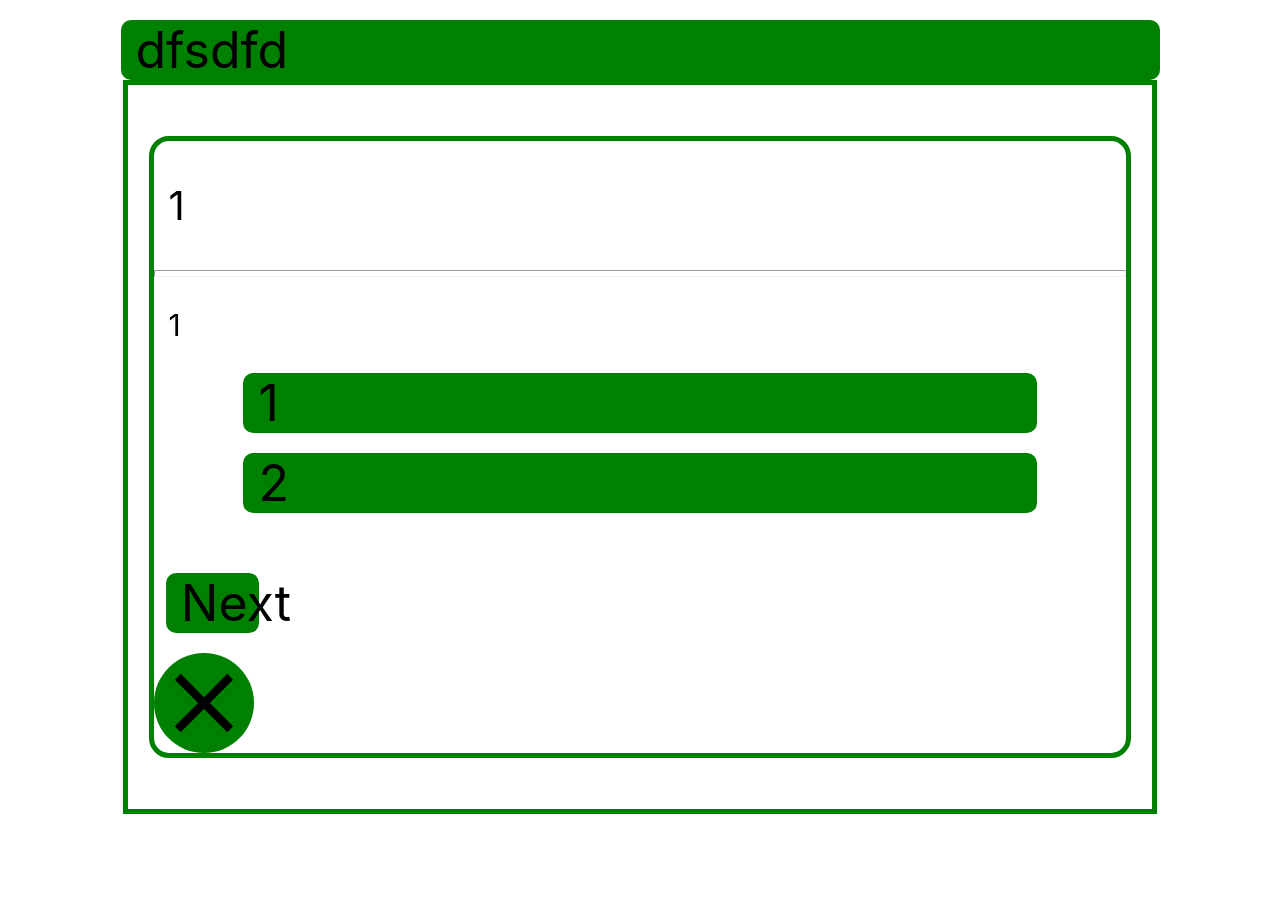
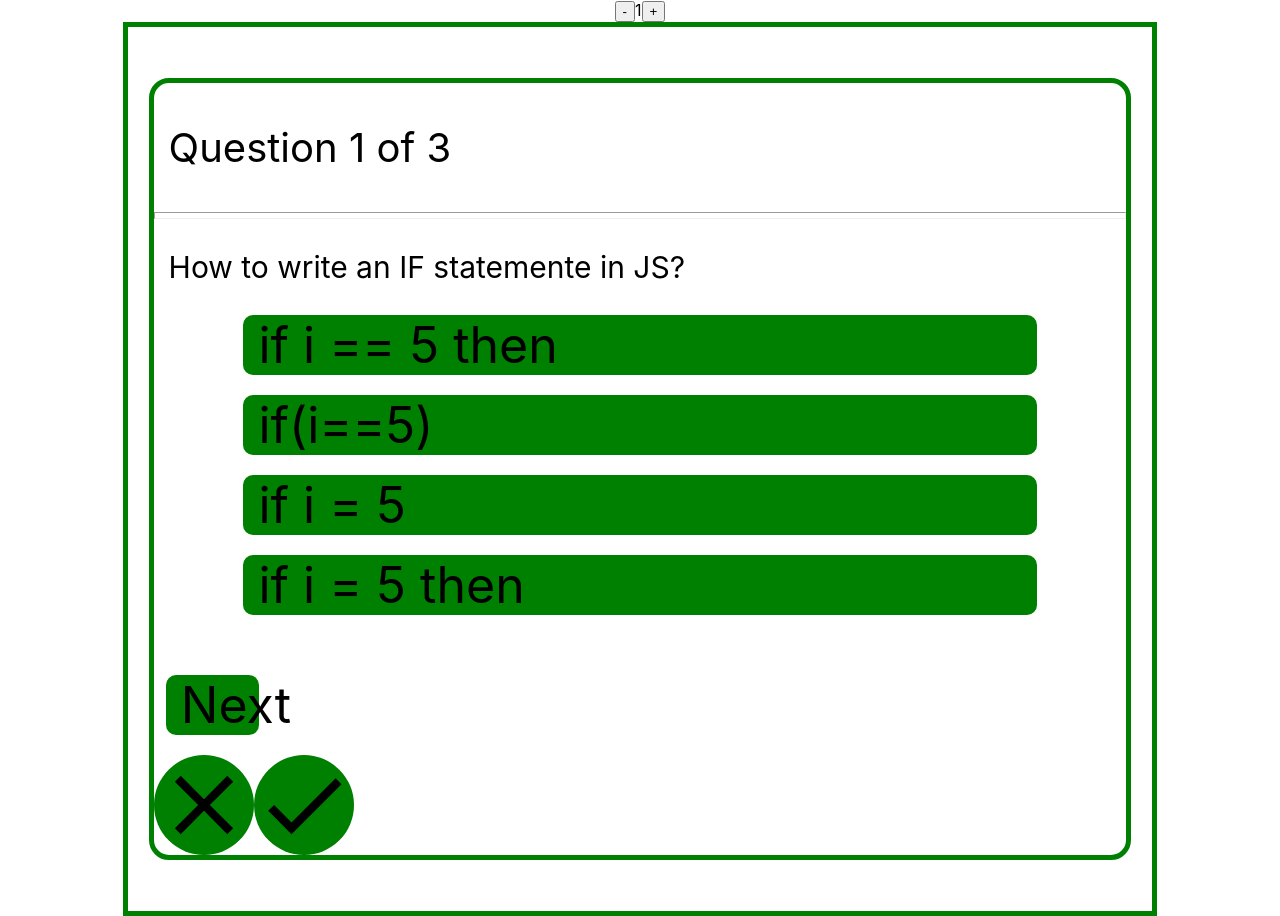
Before and after one commit to IDDQD404/react_Quiz, a React (Create React App) app: page / in a window 1280 px wide. Before the commit the page ends 814 px from the top, so only its background shows below. Built offline with nearby package versions, Linux system fonts and the light colour scheme.

Commit message:
Added and adapted redux

```diff
--- a/package.json
+++ b/package.json
@@ -7,6 +7,7 @@
     "@emotion/styled": "^11.10.5",
     "@mui/icons-material": "^5.11.0",
     "@mui/material": "^5.11.7",
+    "@reduxjs/toolkit": "^1.9.2",
     "@testing-library/jest-dom": "^5.16.5",
     "@testing-library/react": "^13.4.0",
     "@testing-library/user-event": "^13.5.0",
@@ -16,6 +17,7 @@
     "@types/react-dom": "^18.0.10",
     "react": "^18.2.0",
     "react-dom": "^18.2.0",
+    "react-redux": "^8.0.5",
     "react-scripts": "5.0.1",
     "typescript": "^4.9.4",
     "web-vitals": "^2.1.4"
--- a/src/App.tsx
+++ b/src/App.tsx
@@ -1,19 +1,50 @@
-import React from "react";
-import logo from "./logo.svg";
+import React, { useState } from "react";
 import "./App.css";
-import Button from "./components/button/Button";
 import Quiz from "./components/quiz/Quiz";
 
+import { useAppSelector, useAppDispatch } from "./hooks";
+import {
+  incrementQuestionNumber,
+  decrementQuestionNumber,
+  AppCounter,
+} from "./AppSlice";
+
 function App() {
+  const variable = useAppSelector(AppCounter);
+  const dispatch = useAppDispatch();
+
+  const Questions = {
+    QuestionLabel: `Question ${variable.QuestionNumber.value} of 3`,
+    QuestionBody: variable.QuestionBody.value,
+    VariantsAnswers: variable.VariantsAnswers.value,
+  };
+
   return (
     <div className="App">
       {/* add redux */}
-      <Button text={"dfsdfd"} />
+      <div>
+        <div>
+          <button
+            aria-label="Decrement value"
+            onClick={() => dispatch(decrementQuestionNumber())}
+          >
+            -
+          </button>
+          <span>{variable.QuestionNumber.value}</span>
+          <button
+            aria-label="Increment value"
+            onClick={() => dispatch(incrementQuestionNumber())}
+          >
+            +
+          </button>
+        </div>
+      </div>
+      {/* <Button text={"dfsdfd"} /> */}
       <Quiz
-        QuestionLabel={"1"}
-        QuestionBody={"1"}
-        VariantsAnswer={["1", "2"]}
-        CompletedQuestions={[true]}
+        QuestionLabel={Questions.QuestionLabel}
+        QuestionBody={Questions.QuestionBody}
+        VariantsAnswer={Questions.VariantsAnswers}
+        FailedQuestions={[true, false]}
       />
     </div>
   );
--- /dev/null
+++ b/src/AppSlice.ts
@@ -0,0 +1,34 @@
+import { createAsyncThunk, createSlice, PayloadAction } from "@reduxjs/toolkit";
+import { RootState, AppThunk } from "./store";
+
+const initialState = {
+  QuestionNumber: { value: 1 },
+  QuestionBody: { value: "How to write an IF statemente in JS?" },
+  VariantsAnswers: {
+    value: ["if i == 5 then", "if(i==5)", "if i = 5", "if i = 5 then"],
+  },
+  FailedQuestions: { value: [true, false] },
+};
+
+export const AppSlice = createSlice({
+  name: "counter",
+  initialState,
+
+  reducers: {
+    incrementQuestionNumber: (state) => {
+      state.QuestionNumber.value += 1;
+    },
+    decrementQuestionNumber: (state) => {
+      state.QuestionNumber.value -= 1;
+    },
+
+    // incrementByAmount: (state, action: PayloadAction<number>) => {
+    //   state.value += action.payload;
+    // },
+  },
+});
+
+export const { incrementQuestionNumber, decrementQuestionNumber } =
+  AppSlice.actions;
+export const AppCounter = (state: RootState) => state.quiz_stats;
+export default AppSlice.reducer;
--- a/src/components/quiz/Quiz.tsx
+++ b/src/components/quiz/Quiz.tsx
@@ -7,7 +7,7 @@ type QuizElements = {
   QuestionLabel: string;
   QuestionBody: string;
   VariantsAnswer: string[];
-  CompletedQuestions: boolean[];
+  FailedQuestions: boolean[];
 };
 
 export default function Quiz(args: QuizElements) {
@@ -29,10 +29,10 @@ export default function Quiz(args: QuizElements) {
               <Button text={"Next"} />
             </div>
 
-            {args.CompletedQuestions && (
+            {args.FailedQuestions && (
               <div className="CompletedStatus">
-                {args.CompletedQuestions.map((CompeletStatus) => (
-                  <IsChecked isFailed={CompeletStatus} />
+                {args.FailedQuestions.map((FailedStatus) => (
+                  <IsChecked isFailed={FailedStatus} />
                 ))}
               </div>
             )}
--- /dev/null
+++ b/src/hooks.ts
@@ -0,0 +1,6 @@
+import { TypedUseSelectorHook, useDispatch, useSelector } from 'react-redux';
+import type { RootState, AppDispatch } from './store';
+
+// Use throughout your app instead of plain `useDispatch` and `useSelector`
+export const useAppDispatch = () => useDispatch<AppDispatch>();
+export const useAppSelector: TypedUseSelectorHook<RootState> = useSelector;
--- a/src/index.tsx
+++ b/src/index.tsx
@@ -1,15 +1,19 @@
-import React from 'react';
-import ReactDOM from 'react-dom/client';
-import './index.css';
-import App from './App';
-import reportWebVitals from './reportWebVitals';
+import React from "react";
+import ReactDOM from "react-dom/client";
+import "./index.css";
+import App from "./App";
+import reportWebVitals from "./reportWebVitals";
+import { Provider } from "react-redux";
+import { store } from "./store";
 
 const root = ReactDOM.createRoot(
-  document.getElementById('root') as HTMLElement
+  document.getElementById("root") as HTMLElement
 );
 root.render(
   <React.StrictMode>
-    <App />
+    <Provider store={store}>
+      <App />
+    </Provider>
   </React.StrictMode>
 );
 
--- /dev/null
+++ b/src/store.ts
@@ -0,0 +1,17 @@
+import { configureStore, ThunkAction, Action } from "@reduxjs/toolkit";
+import counterReducer from "./AppSlice";
+
+export const store = configureStore({
+  reducer: {
+    quiz_stats: counterReducer,
+  },
+});
+
+export type AppDispatch = typeof store.dispatch;
+export type RootState = ReturnType<typeof store.getState>;
+export type AppThunk<ReturnType = void> = ThunkAction<
+  ReturnType,
+  RootState,
+  unknown,
+  Action<string>
+>;
```
Also changed, not shown: tsconfig.json (+2 -8 lines), 1 other file (tests, documents, lock files or other folders).
